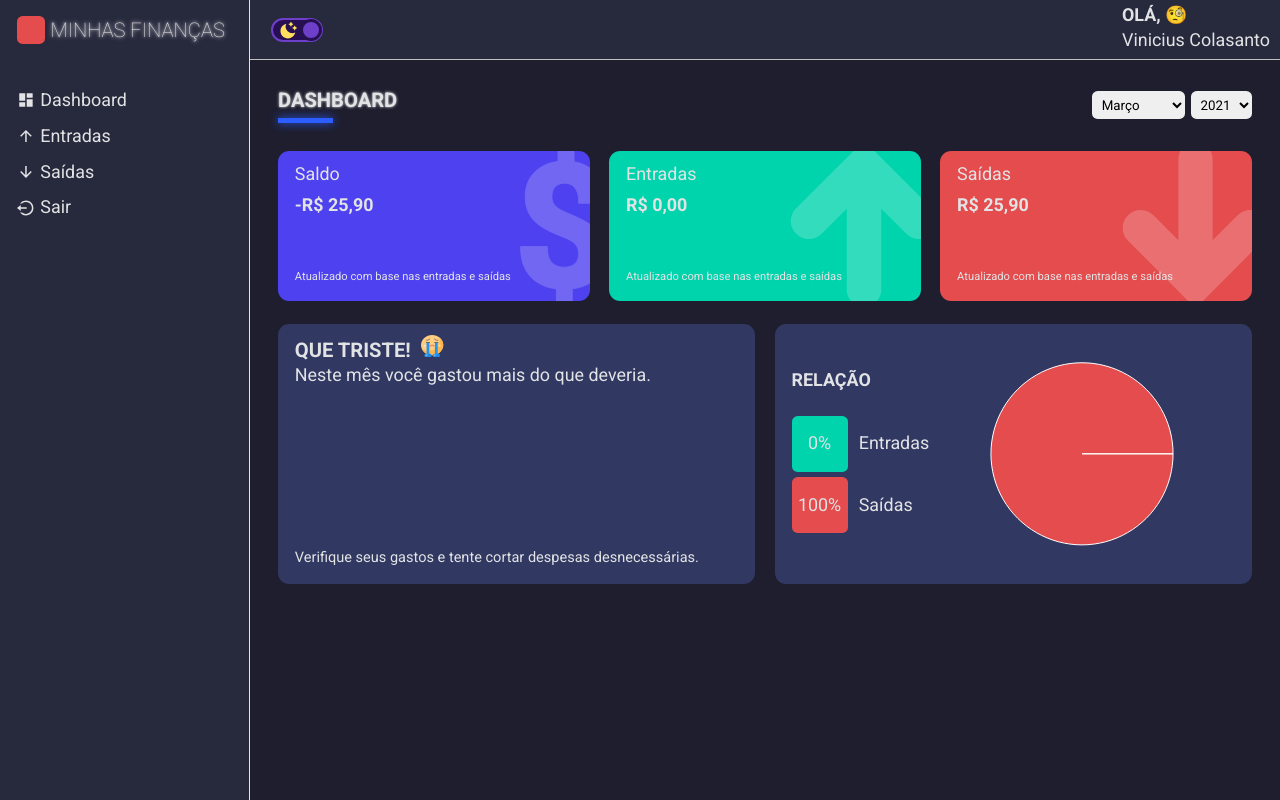
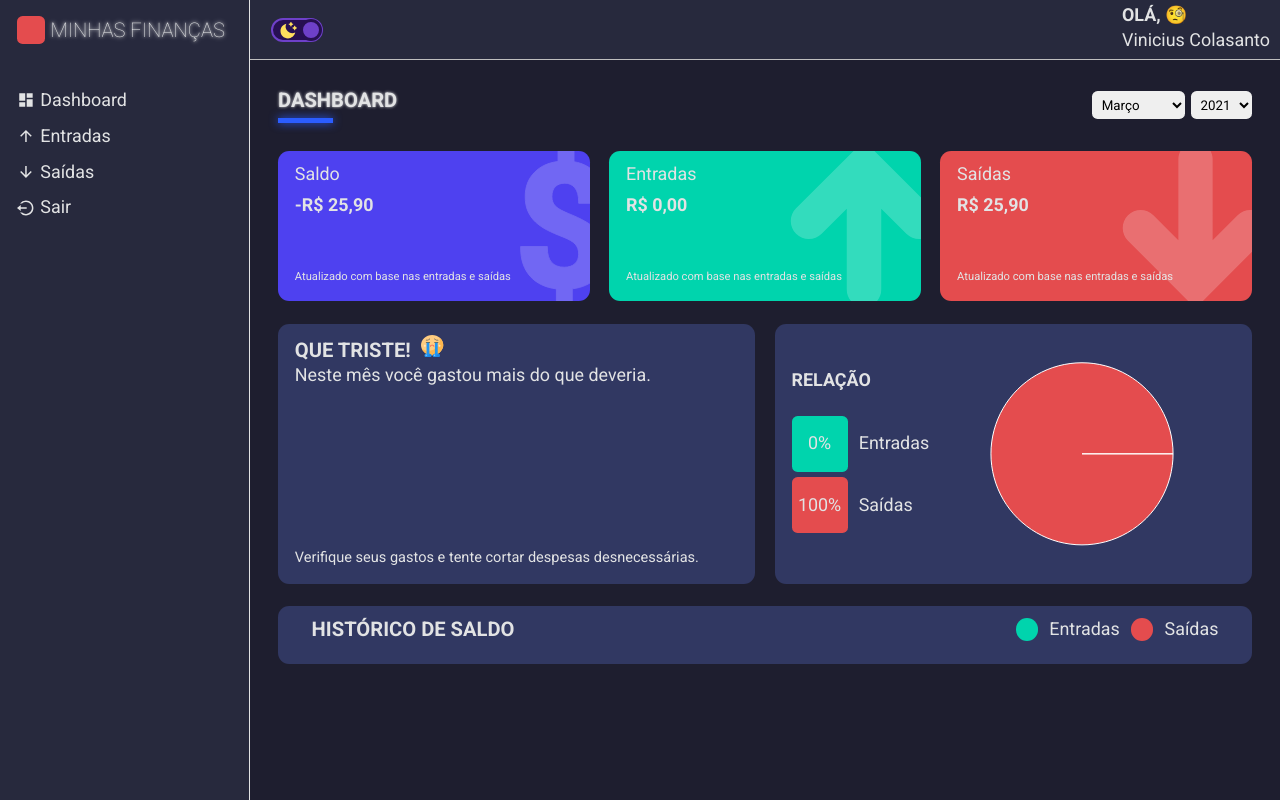
Before and after one commit to vscolasanto/my-financials, a React (Create React App) app: page /dashboard in a window 1280 px wide. Built offline with nearby package versions, Linux system fonts and the light colour scheme.

Commit message:
feat: add history balance chart

```diff
--- /dev/null
+++ b/src/components/shared/HistoryBox/index.tsx
@@ -0,0 +1,82 @@
+import React from 'react'
+import * as S from './styles'
+
+import formatCurrency from 'utils/formatCurrency'
+
+import {
+  ResponsiveContainer,
+  LineChart,
+  Line,
+  XAxis,
+  CartesianGrid,
+  Tooltip
+} from 'recharts'
+
+interface IHistoryBoxProps {
+  data: {
+    month: string
+    amountEntry: number
+    amountOutput: number
+  }[]
+  lineColorAmountEntry: string
+  lineColorAmountOutput: string
+}
+
+const HistoryBox: React.FC<IHistoryBoxProps> = ({
+  data,
+  lineColorAmountEntry,
+  lineColorAmountOutput
+}) => {
+  return (
+    <S.Container>
+      <S.Header>
+        <h2>Histórico de saldo</h2>
+
+        <S.LegendContainer>
+          <S.Legend color={lineColorAmountEntry}>
+            <div></div>
+            <span>Entradas</span>
+          </S.Legend>
+          <S.Legend color={lineColorAmountOutput}>
+            <div></div>
+            <span>Saídas</span>
+          </S.Legend>
+        </S.LegendContainer>
+      </S.Header>
+      <S.ChartContainer>
+        <ResponsiveContainer>
+          <LineChart
+            data={data}
+            margin={{ top: 5, right: 20, bottom: 5, left: 20 }}
+          >
+            <CartesianGrid strokeDasharray="3 3" stroke="#ccc" />
+            <XAxis dataKey="month" stroke="#ccc" />
+            <Tooltip
+              formatter={(value: number) => formatCurrency(Number(value))}
+            />
+            <Line
+              type="monotone"
+              dataKey="amountEntry"
+              name="Entradas"
+              stroke={lineColorAmountEntry}
+              strokeWidth={5}
+              dot={{ r: 5 }}
+              activeDot={{ r: 8 }}
+            />
+            <Line
+              type="monotone"
+              dataKey="amountOutput"
+              name="Saídas"
+              stroke={lineColorAmountOutput}
+              strokeWidth={5}
+              dot={{ r: 5 }}
+              activeDot={{ r: 8 }}
+            />
+          </LineChart>
+        </ResponsiveContainer>
+      </S.ChartContainer>
+    </S.Container>
+  )
+}
+
+export default HistoryBox
--- /dev/null
+++ b/src/components/shared/HistoryBox/styles.ts
@@ -0,0 +1,53 @@
+import styled from 'styled-components'
+
+interface ILegendProps {
+  color: string
+}
+
+export const Container = styled.div`
+  display: flex;
+  flex-direction: column;
+  width: 100%;
+  background-color: ${(props) => props.theme.colors.tertiary};
+  border-radius: 1rem;
+  color: ${(props) => props.theme.colors.white};
+  margin: 1rem 0;
+  padding: 1rem 1.5rem;
+`
+
+export const ChartContainer = styled.div`
+  flex: 1;
+  height: 240px;
+`
+
+export const Header = styled.header`
+  display: flex;
+  justify-content: space-between;
+  align-items: center;
+  padding: 0 1.5rem;
+  margin-bottom: 1rem;
+`
+export const LegendContainer = styled.ul`
+  list-style: none;
+  display: flex;
+`
+
+export const Legend = styled.li<ILegendProps>`
+  display: flex;
+  align-items: center;
+
+  &:not(:last-child) {
+    margin: 0 1rem;
+  }
+
+  > div {
+    background-color: ${(props) => props.color};
+    width: 2rem;
+    height: 2rem;
+    border-radius: 1rem;
+  }
+
+  > span {
+    margin-left: 1rem;
+  }
+`
--- a/src/pages/Dashboard/index.tsx
+++ b/src/pages/Dashboard/index.tsx
@@ -14,6 +14,7 @@ import SelectInput from 'components/shared/SelectInput'
 import BalanceCard from 'components/shared/BalanceCard'
 import MessageBox from 'components/shared/MessageBox'
 import PieChartBox from 'components/shared/PieChartBox'
+import HistoryBox from 'components/shared/HistoryBox'
 
 const Dashboard: React.FC = () => {
   const [selectedMonth, setSelectedMonth] = React.useState<number>(
@@ -152,6 +153,57 @@ const Dashboard: React.FC = () => {
     return data
   }, [totalGains, totalExpenses])
 
+  const historyData = React.useMemo(() => {
+    return MONTHS.map((_, month) => {
+      let amountEntry = 0
+      gains.forEach((gain) => {
+        const date = new Date(gain.date)
+        const gainMonth = date.getMonth()
+        const gainYear = date.getFullYear()
+
+        if (gainMonth === month && gainYear === selectedYear) {
+          try {
+            amountEntry += Number(gain.amount)
+          } catch (err) {
+            console.error(err)
+            throw new Error('amountEntry is invalid. Must be a number!')
+          }
+        }
+      })
+
+      let amountOutput = 0
+      expenses.forEach((expense) => {
+        const date = new Date(expense.date)
+        const expenseMonth = date.getMonth()
+        const expenseYear = date.getFullYear()
+
+        if (expenseMonth === month && expenseYear === selectedYear) {
+          try {
+            amountOutput += Number(expense.amount)
+          } catch (err) {
+            console.error(err)
+            throw new Error('amountOutput is invalid. Must be a number!')
+          }
+        }
+      })
+
+      return {
+        monthNumber: month,
+        month: MONTHS[month].substr(0, 3),
+        amountEntry,
+        amountOutput
+      }
+    }).filter((item) => {
+      const currentMonth = new Date().getMonth()
+      const currentYear = new Date().getFullYear()
+
+      return (
+        (selectedYear === currentYear && item.monthNumber <= currentMonth) ||
+        selectedYear < currentYear
+      )
+    })
+  }, [selectedYear])
+
   const handleChange = (
     event:
       | React.FormEvent<HTMLInputElement>
@@ -208,15 +260,19 @@ const Dashboard: React.FC = () => {
           icon="arrowDown"
           color="#E44C4E"
         />
-
         <MessageBox
           title={messageBalance.title}
           description={messageBalance.description}
           footerLabel={messageBalance.footerLabel}
           icon={messageBalance.icon}
         />
+        <PieChartBox data={relationGainVsExpanses} />
 
-        <PieChartBox data={relationGainVsExpanses} />
+        <HistoryBox
+          data={historyData}
+          lineColorAmountEntry="#00D4AD"
+          lineColorAmountOutput="#E44C4E"
+        />
       </S.Content>
     </S.Container>
   )
```
